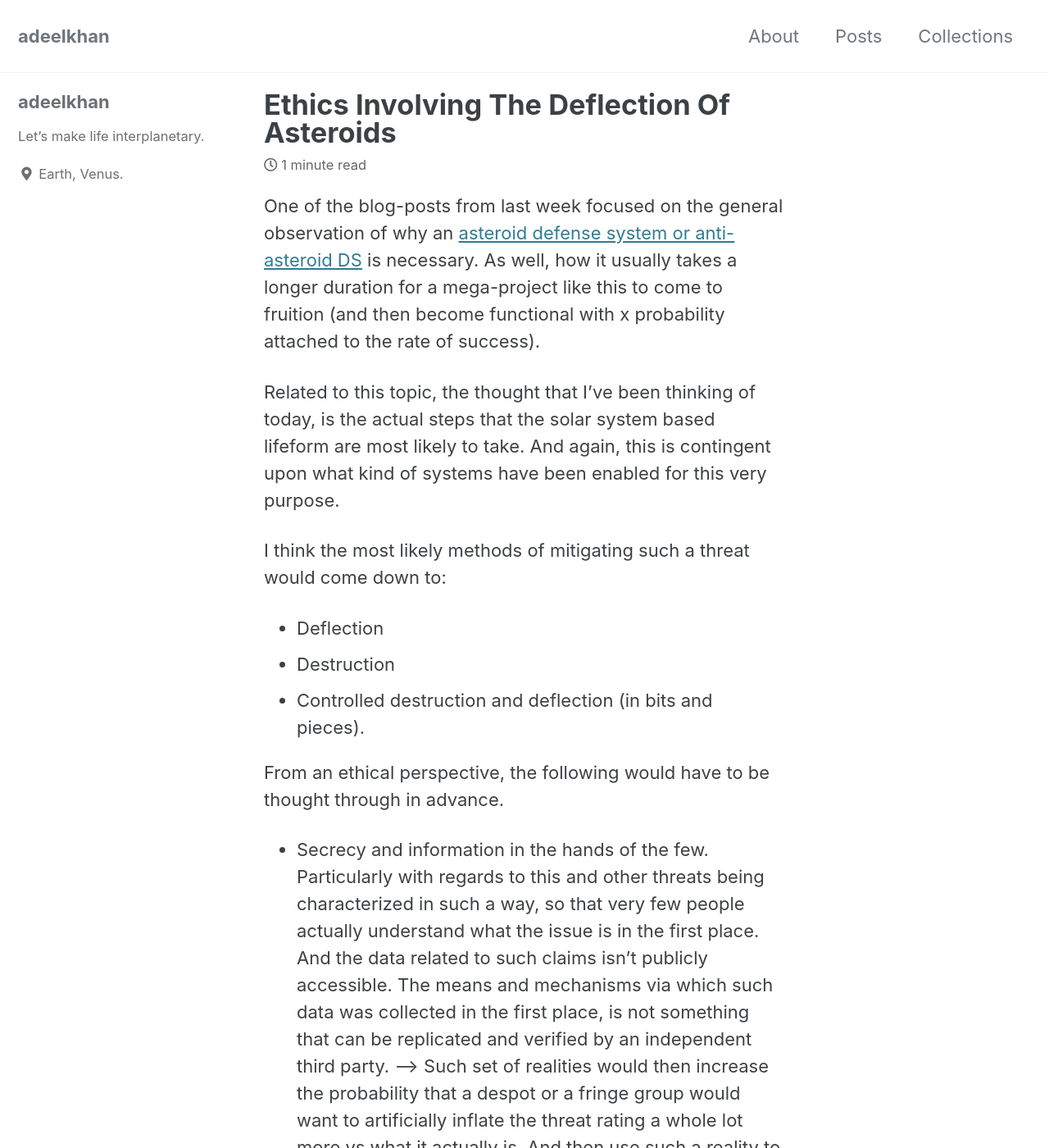
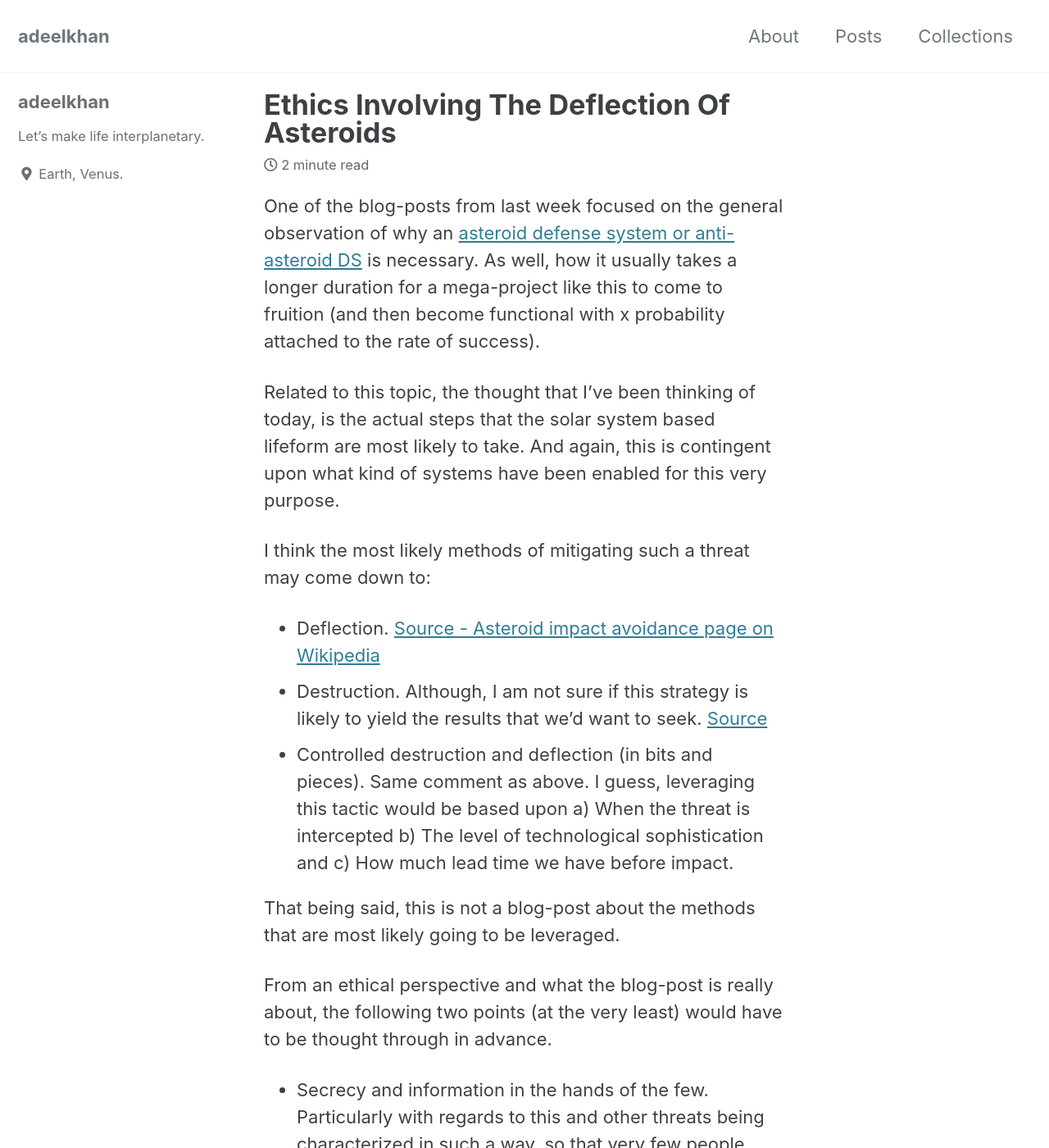
Before and after one commit to stellardreams/stellardreams.github.io, a Jekyll site: the page built from _posts/2020-11-09-Ethics-involving-the-deflection-of-Asteroids.md, in a window 1280 px wide and 1400 px high. Shown: the whole window at 82% size. Built offline with Jekyll 4.4.1, drawn with Linux system fonts in a browser that asks for light colours; cached includes are drawn as plain includes; some of the changed text lies outside the part shown.

Commit message:
Update 2020-11-09-Ethics-involving-the-deflection-of-Asteroids.md
v 1.2

```diff
--- a/_posts/2020-11-09-Ethics-involving-the-deflection-of-Asteroids.md
+++ b/_posts/2020-11-09-Ethics-involving-the-deflection-of-Asteroids.md
@@ -2,12 +2,14 @@ One of the blog-posts from last week focused on the general observation of why a
 
 Related to this topic, the thought that I've been thinking of today, is the actual steps that the solar system based lifeform are most likely to take. And again, this is contingent upon what kind of systems have been enabled for this very purpose.
 
-I think the most likely methods of mitigating such a threat would come down to:
-* Deflection
-* Destruction
-* Controlled destruction and deflection (in bits and pieces).
+I think the most likely methods of mitigating such a threat may come down to:
+* Deflection. [Source - Asteroid impact avoidance page on Wikipedia](https://en.wikipedia.org/wiki/Asteroid_impact_avoidance)
+* Destruction. Although, I am not sure if this strategy is likely to yield the results that we'd want to seek. [Source](https://www.discovermagazine.com/the-sciences/destroying-an-incoming-asteroid-is-even-harder-than-scientists-thought)
+* Controlled destruction and deflection (in bits and pieces). Same comment as above. I guess, leveraging this tactic would be based upon a) When the threat is intercepted b) The level of technological sophistication and c) How much lead time we have before impact.
 
-From an ethical perspective, the following would have to be thought through in advance.
+That being said, this is not a blog-post about the methods that are most likely going to be leveraged.
+
+From an ethical perspective and what the blog-post is really about, the following two points (at the very least) would have to be thought through in advance.
 
 * Secrecy and information in the hands of the few. Particularly with regards to this and other threats being characterized in such a way, so that very few people actually understand what the issue is in the first place. And the data related to such claims isn't publicly accessible. The means and mechanisms via which such data was collected in the first place, is not something that can be replicated and verified by an independent third party. --> Such set of realities would then increase the probability that a despot or a fringe group would want to artificially inflate the threat rating a whole lot more vs what it actually is. And then use such a reality to hold onto power. This may also include the possibility of creating artificial threats. With the overall intention being, using fear that is manufactured as a weapon.
-* In the realm of deflecting asteroids. The deflection of asteroids towards other/random direction(s) across the galaxy, is not something that should be undertaken. We do not know what kind of life exists across the milky way. Our [best estimates](https://youtu.be/2kcHGNa6vRs) could be way off.
+* In the realm of deflecting asteroids. The deflection of asteroids towards other/random direction(s) across the galaxy, is not something that should be undertaken. We do not know what kind of life exists across the milky way. Our [best estimates](https://youtu.be/2kcHGNa6vRs) could be way off. So we do not want our [asteroid defense system or anti-asteroid DS](https://stellardreams.github.io/Asteroid-Defense-System/) to be an extinguisher of life somewhere else across the galaxy. However long it will take the object to get there.
```
